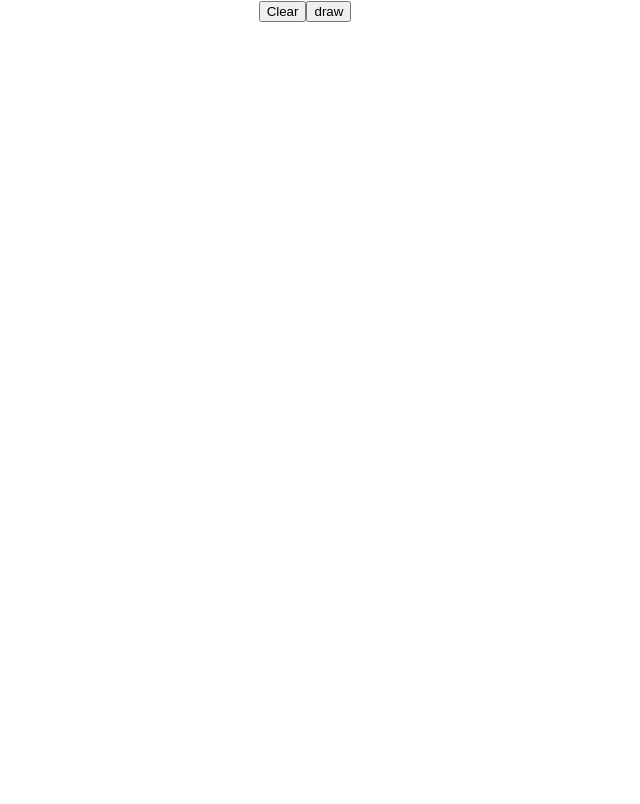
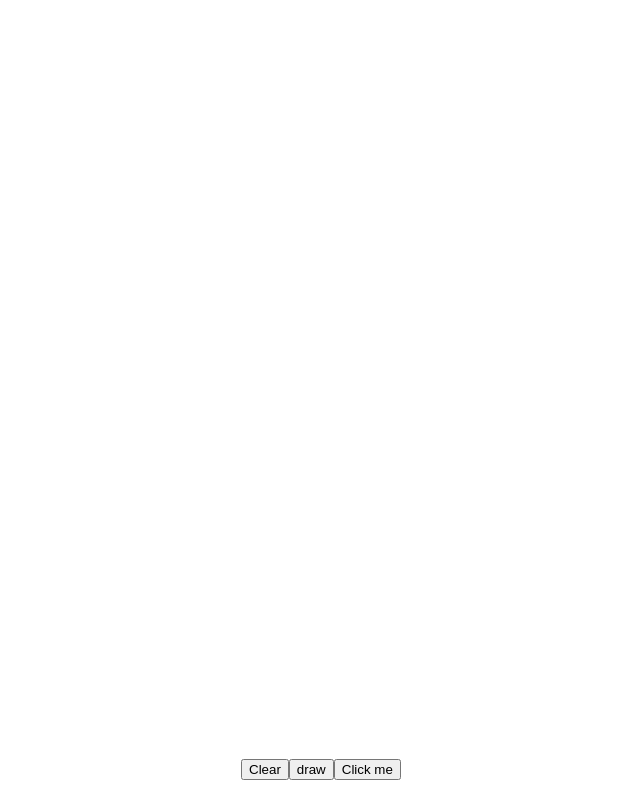
Before and after one commit to brogers-97/sketchSync, a React (Create React App) app: page / in a window 1280 px wide. Shown: the whole page, without its empty margins (335-975 px from the left). Built offline with nearby package versions, Linux system fonts and the light colour scheme.

Commit message:
fixed canvas sizing, added toolbar

```diff
--- a/src/App.css
+++ b/src/App.css
@@ -1,30 +1,15 @@
 .main-container {
-  width: 99%;
-  height: 99%;
+  width: 100%;
+  height: 100vh;
   position: relative;
-  margin: auto;
   padding: 0;
-  display: flex;
-  flex-direction: column;
-  justify-content: center;
-  align-items: center;
 }
 .canvas {
-  margin: 0;
-  padding: 0;
-  width: 100%; /* Full width of its container */
-  height: 100%; /* Full height of its container */
-  position: absolute; /* Positioned absolutely to be under the toolbar */
-  top: 0;
-  left: 0;
-  z-index: 1; /* Lower z-index ensures it's "under" the toolbar */
+  width: 100%;
+  height: 100%;
 }
-.toolbox {
-  position: absolute;
+.toolbar {
+  position: fixed;
   bottom: 20px;
-  z-index: 2;
-  display: flex;
-  flex-direction: row;
-  justify-content: center;
-  gap: 10px;
+  left: 45%;
 }
--- a/src/App.js
+++ b/src/App.js
@@ -5,62 +5,56 @@ import './App.css';
 function App() {
   const [isDrawing, setIsDrawing] = useState(false)
   const canvasRef = useRef(null)
+  const isDrawingRef = useRef(isDrawing);
 
 
   useEffect(() => {
     const canvas = canvasRef.current;
     const context = canvas.getContext('2d')
 
+    //MAIN DRAW FUNCTIONS
 
-    const resizeCanvas = () => {
-      const {width, height} = canvas.getBoundingClientRect()
+    function startDrawing(e) {
+      console.log('start')
 
-      const dpr = window.devicePixelRatio.devicePixelRatio || 1;
-      canvas.width = width * dpr
-      canvas.height = height * dpr
-      canvas.style.width = `${width}px`
-      canvas.style.height = `${height}px`
+      isDrawingRef.current = true
+      context.beginPath()
+    }
+    function endDrawing(e) {
+      console.log('end')
 
-      context.scale(dpr, dpr)
+      isDrawingRef.current = false
     }
+    function getMousePos(canvas, evt) {
+      var rect = canvas.getBoundingClientRect(),
+      scaleX = canvas.width / rect.width,
+      scaleY = canvas.height / rect.height;
 
-    resizeCanvas()
-    window.addEventListener('resize', resizeCanvas)
-
-
-
-    const startDrawing = (e) => {
-      const rect = canvas.getBoundingClientRect();
-      const x = e.clientX - rect.left
-      const y = e.clientY - rect.top
-      console.log(x,y)
-      context.beginPath()
-      context.moveTo(x,y)
-      setIsDrawing(true)
+      return {
+        x: (evt.clientX - rect.left) * scaleX,
+        y: (evt.clientY - rect.top) * scaleY
+      }
     }
-
-    const draw = (e) => {
-      if (!isDrawing) return;
-      const rect = canvas.getBoundingClientRect();
-      const x = e.clientX - rect.left
-      const y = e.clientY - rect.top
-      console.log(x,y)
+    function draw(e) {
+      if(!isDrawingRef.current) return;
+      console.log('drawing')
+      let {x,y} = getMousePos(canvas, e)
       context.lineTo(x,y)
       context.stroke()
     }
 
-    const stopDrawing = () => {
-      context.closePath()
-      setIsDrawing(false)
-    }
-
-    canvas.addEventListener('mousedown', startDrawing)
-    canvas.addEventListener('mousemove', draw)
-    canvas.addEventListener('mouseup', stopDrawing)
-    canvas.addEventListener('mouseleave', stopDrawing)
+    window.addEventListener("mousedown", startDrawing)
+    window.addEventListener("mouseup", endDrawing)
+    window.addEventListener("mousemove", draw)
 
   }, [])
 
+
+
+
+
+
+  //TOOLBAR FUNCTIONS
 
   const clearCanvas = () => {
     const canvas = canvasRef.current;
@@ -68,10 +62,14 @@ function App() {
     context.clearRect(0,0,canvas.width,canvas.height)
   }
   const drawRect = () => {
+    console.log('click')
     const canvas = canvasRef.current;
     const context = canvas.getContext('2d')
     context.rect(20,20,100,100)
     context.fill()
+  }
+  const Click = () => {
+    console.log('click')
   }
 
 
@@ -81,6 +79,7 @@ function App() {
       <div className='toolbar'>
         <button onClick={clearCanvas}>Clear</button>
         <button onClick={drawRect}>draw</button>
+        <button onClick={Click}>Click me</button>
       </div>
     </div>
   )
```
